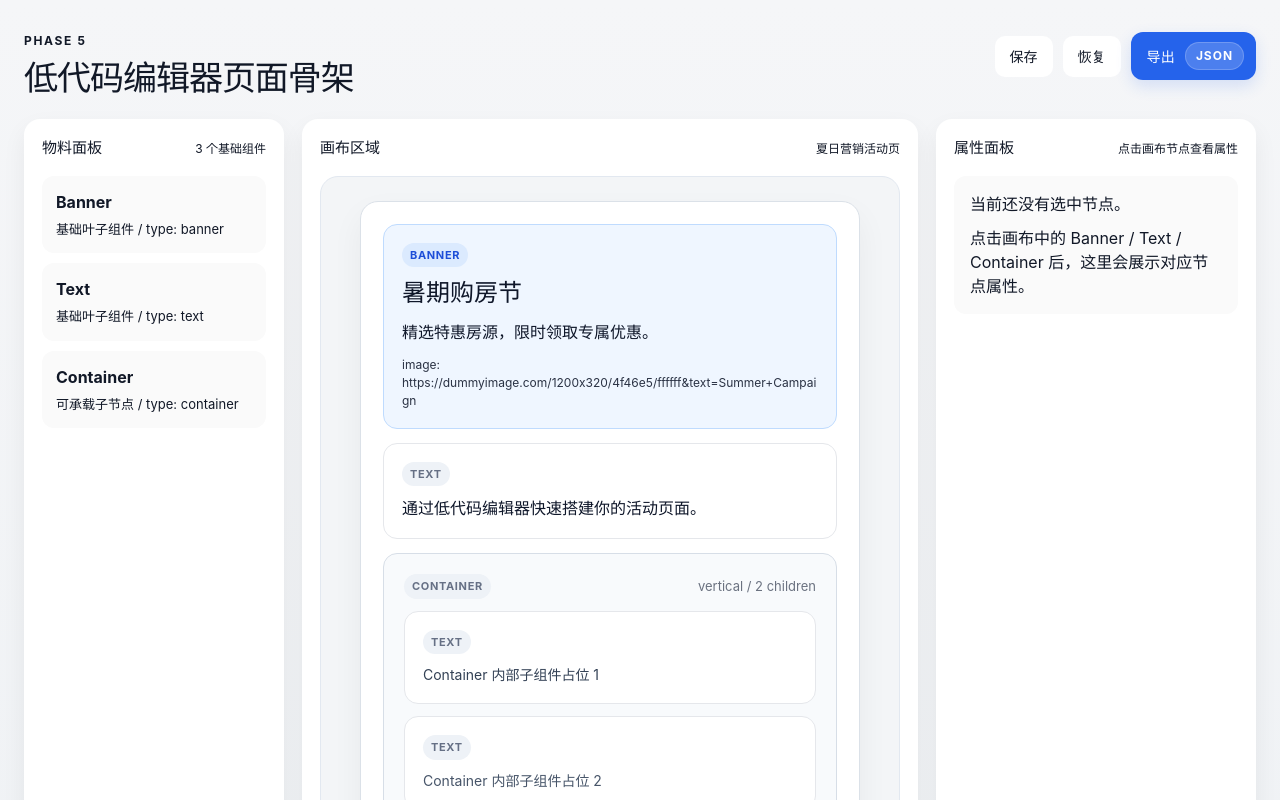
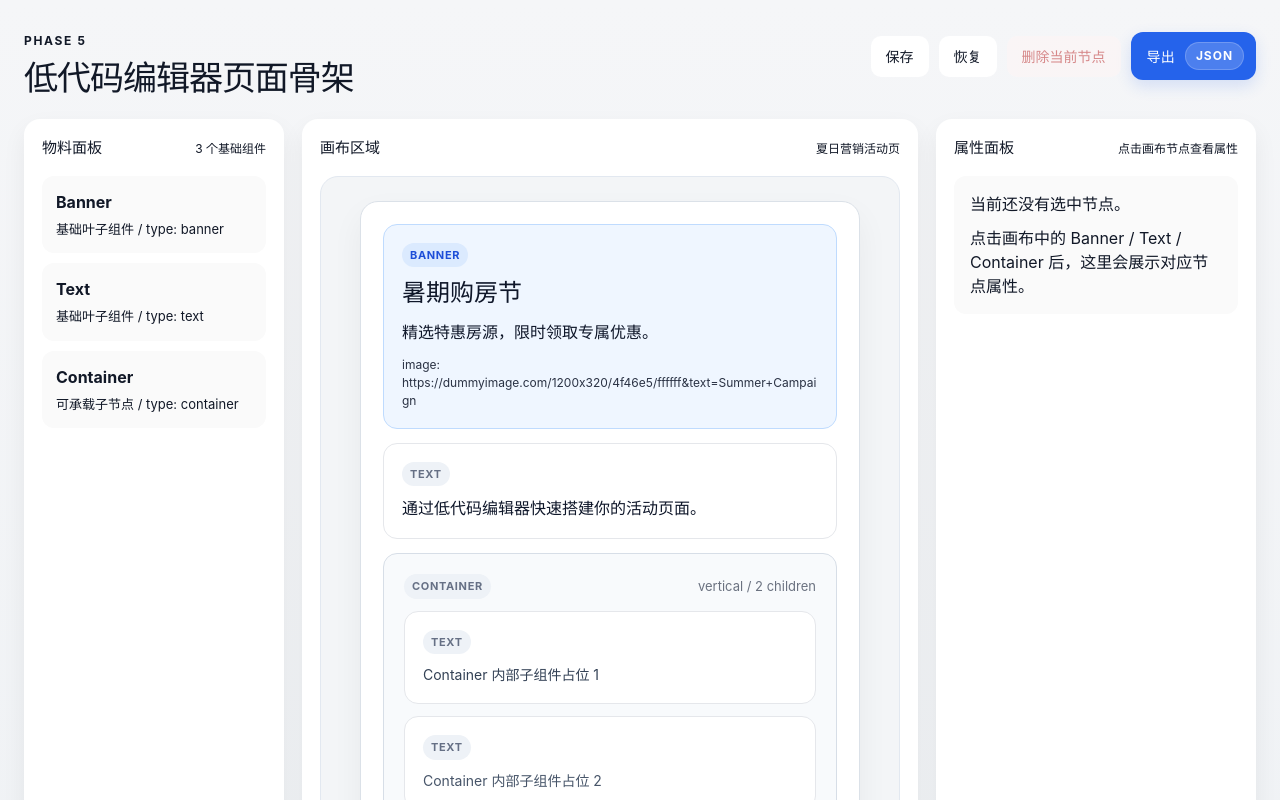
Before and after one commit to ghost613bb/drag-editor, a React (Vite) app in the folder frontend/: page / in a window 1280 px wide. Shown: the top 800 px of the page. Built offline with nearby package versions, Linux system fonts and the light colour scheme.

Commit message:
feat: 支持删除当前节点
Co-Authored-By: Claude <noreply@anthropic.com>

```diff
--- a/frontend/src/app/App.tsx
+++ b/frontend/src/app/App.tsx
@@ -4,7 +4,7 @@ import { PropertyPanel } from '@/components/inspector/PropertyPanel'
 import { PureRenderer } from '@/components/renderer/PureRenderer'
 import type { AppDispatch, RootState } from '@/app/store'
 import { componentRegistry } from '@/features/editor/componentRegistry'
-import { addNode, selectNode, updateNodeProps } from '@/features/editor/editorSlice'
+import { addNode, deleteSelectedNode, selectNode, updateNodeProps } from '@/features/editor/editorSlice'
 import { createDefaultNode } from '@/features/editor/createDefaultNode'
 import { findNodeById } from '@/features/editor/findNodeById'
 import type { ComponentNode, ComponentPropsPatch, ComponentType } from '@/types/schema'
@@ -43,6 +43,14 @@ function App() {
     )
   }
 
+  const handleDeleteSelectedNode = () => {
+    if (!selectedNode) {
+      return
+    }
+
+    dispatch(deleteSelectedNode())
+  }
+
   return (
     <div className="editor-layout">
       <header className="editor-header">
@@ -57,6 +65,14 @@ function App() {
           </button>
           <button type="button" className="toolbar-button">
             恢复
+          </button>
+          <button
+            type="button"
+            className="toolbar-button toolbar-button-danger"
+            onClick={handleDeleteSelectedNode}
+            disabled={!selectedNode}
+          >
+            删除当前节点
           </button>
           <button type="button" className="toolbar-button toolbar-button-primary toolbar-button-export">
             <span className="toolbar-button-label">导出</span>
--- a/frontend/src/features/editor/editorSlice.ts
+++ b/frontend/src/features/editor/editorSlice.ts
@@ -1,6 +1,7 @@
 import { createSlice, type PayloadAction } from '@reduxjs/toolkit'
 import { findNodeById } from '@/features/editor/findNodeById'
 import { mockPageSchema } from '@/features/editor/mockSchema'
+import { removeNodeById } from '@/features/editor/removeNodeById'
 import type { ComponentNode, ComponentPropsPatch, EditorState, NodeId } from '@/types/schema'
 
 const initialState: EditorState = {
@@ -48,8 +49,25 @@ const editorSlice = createSlice({
       state.document.dirty = true
       state.ui.statusMessage = `已更新节点 ${node.id} 的属性`
     },
+    deleteSelectedNode(state) {
+      const { selectedId } = state.ui
+
+      if (!selectedId) {
+        return
+      }
+
+      const removed = removeNodeById(state.document.currentSchema.root, selectedId)
+
+      if (!removed) {
+        return
+      }
+
+      state.document.dirty = true
+      state.ui.selectedId = null
+      state.ui.statusMessage = `已删除节点 ${selectedId}`
+    },
   },
 })
 
-export const { selectNode, addNode, updateNodeProps } = editorSlice.actions
+export const { selectNode, addNode, updateNodeProps, deleteSelectedNode } = editorSlice.actions
 export const editorReducer = editorSlice.reducer
--- /dev/null
+++ b/frontend/src/features/editor/removeNodeById.ts
@@ -0,0 +1,26 @@
+import type { ComponentNode, ContainerNode, NodeId } from '@/types/schema'
+
+function removeFromChildren(children: ComponentNode[], targetId: NodeId): boolean {
+  const childIndex = children.findIndex((child) => child.id === targetId)
+
+  if (childIndex >= 0) {
+    children.splice(childIndex, 1)
+    return true
+  }
+
+  for (const child of children) {
+    if (child.type === 'container') {
+      const removed = removeNodeById(child, targetId)
+
+      if (removed) {
+        return true
+      }
+    }
+  }
+
+  return false
+}
+
+export function removeNodeById(root: ContainerNode, targetId: NodeId): boolean {
+  return removeFromChildren(root.children, targetId)
+}
--- a/frontend/src/styles/app.css
+++ b/frontend/src/styles/app.css
@@ -77,6 +77,23 @@
 .toolbar-button-primary:hover {
   background: #1d4ed8;
   border-color: #1d4ed8;
+}
+
+.toolbar-button-danger {
+  color: #b91c1c;
+  border-color: #f5c2c7;
+  background: #fff5f5;
+}
+
+.toolbar-button-danger:hover:not(:disabled) {
+  color: #ffffff;
+  background: #dc2626;
+  border-color: #dc2626;
+}
+
+.toolbar-button:disabled {
+  opacity: 0.5;
+  cursor: not-allowed;
 }
 
 .toolbar-button-export {
```
